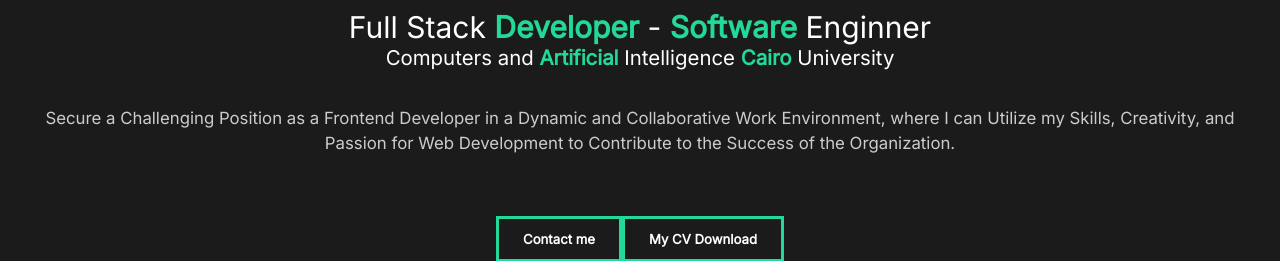
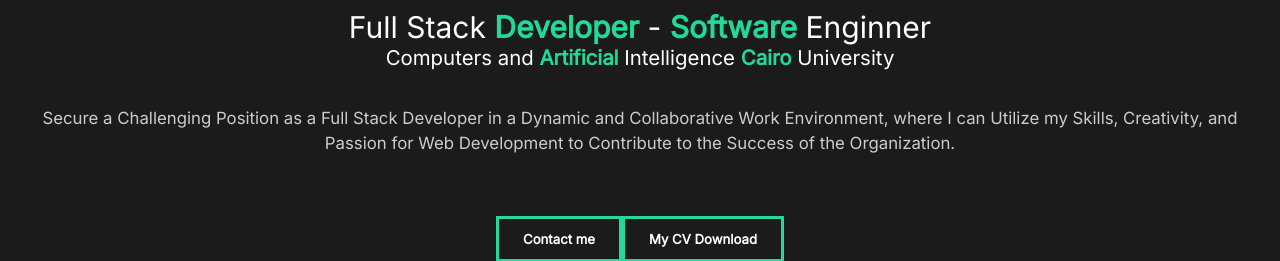
Before and after one commit to HassanKha/MyPortofolio, a React (Create React App) app: page / in a window 1280 px wide. Shown: the part 250-511 px from the top of the page. Built offline with nearby package versions, Linux system fonts and the light colour scheme.

Commit message:
Update AboutSection.js

```diff
--- a/src/Components/AboutSection.js
+++ b/src/Components/AboutSection.js
@@ -39,7 +39,7 @@
           </Hide>
         </motion.div>
         <motion.p variants={Fade}>
-          Secure a Challenging Position as a Frontend Developer in a Dynamic and
+          Secure a Challenging Position as a Full Stack Developer in a Dynamic and
           Collaborative Work Environment, where I can Utilize my Skills,
           Creativity, and Passion for Web Development to Contribute to the
           Success of the Organization.
```
